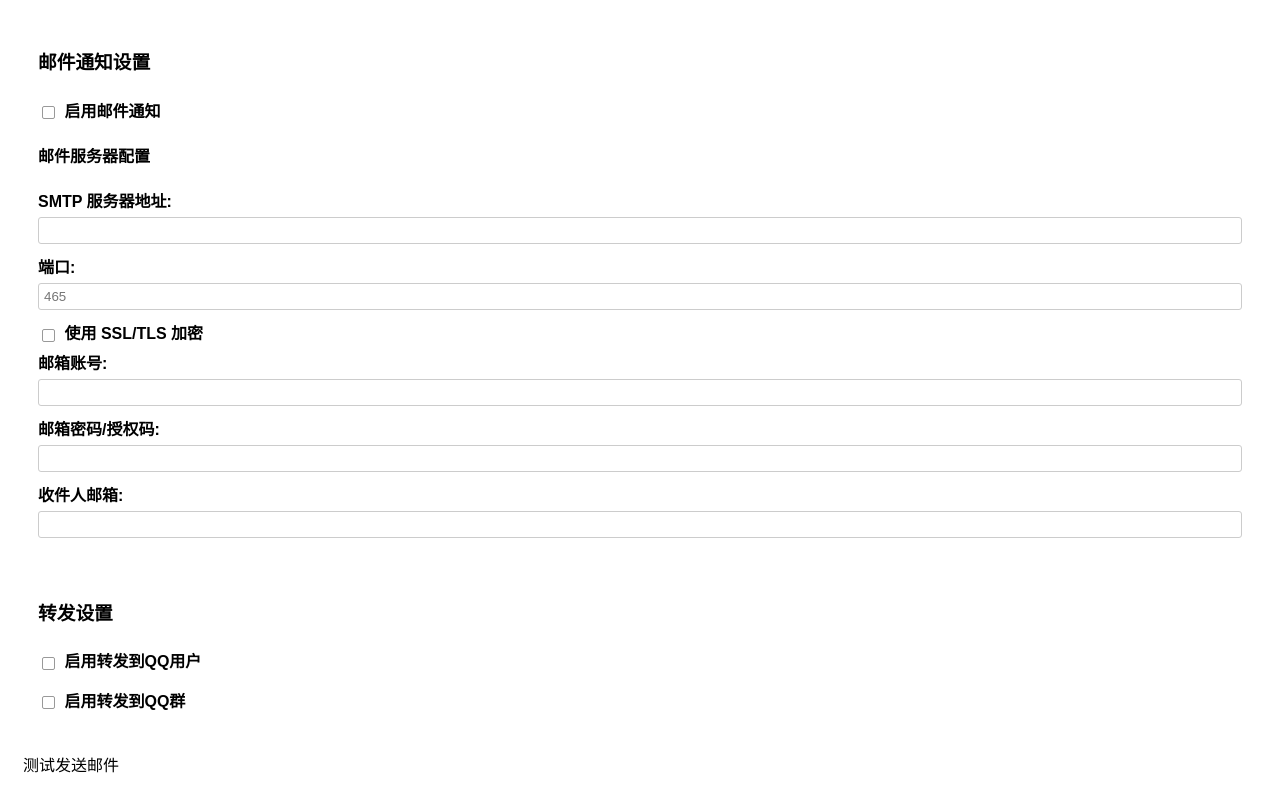
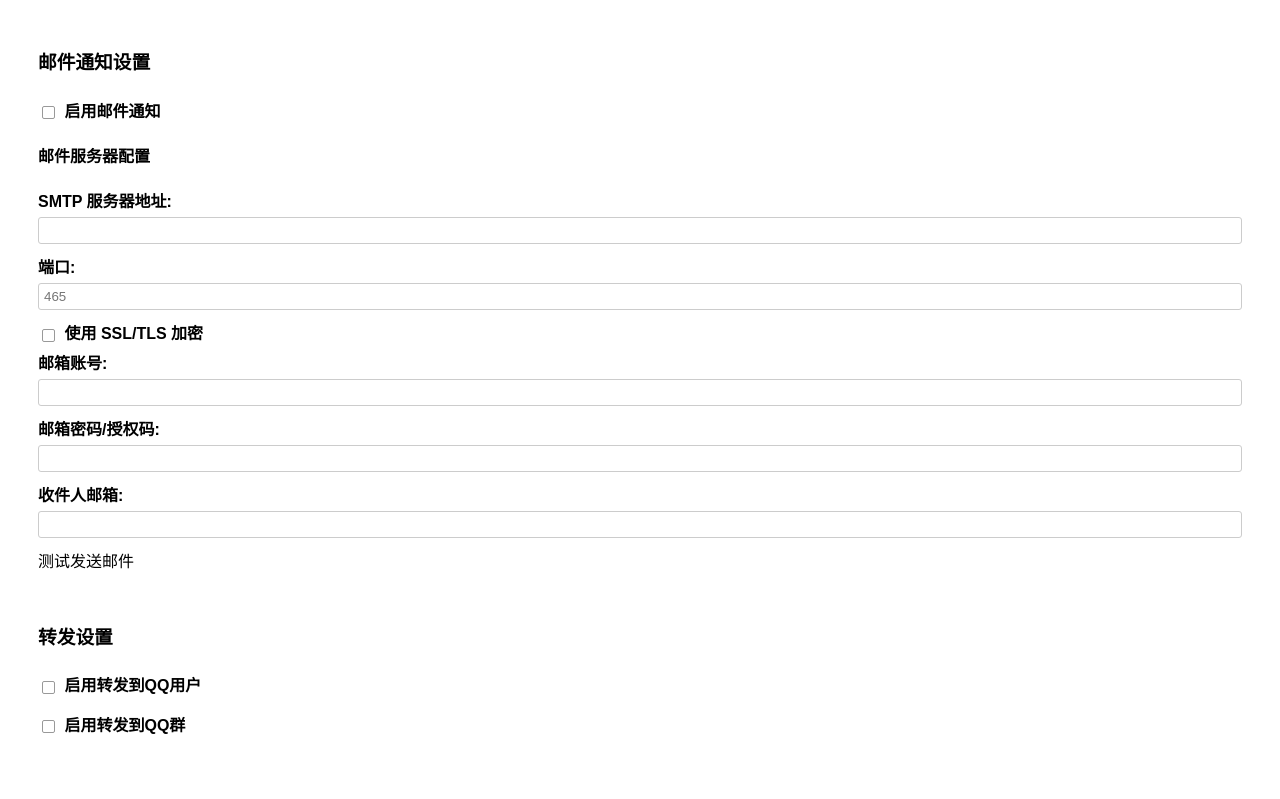
Before and after one commit to buynonsense/LiteLoaderQQNT-BuyTheWay, a browser extension: page src/settings.html in a window 1280 px wide. Shown: the part 747-1546 px from the top of the page. Drawn offline with Linux system fonts and the light colour scheme.

Commit message:
修改测试邮件发送按钮位置

```diff
--- a/src/settings.html
+++ b/src/settings.html
@@ -234,6 +234,10 @@
         <label for="emailTo">收件人邮箱:</label>
         <input type="text" id="emailTo" />
       </div>
+      <!-- 将测试邮件按钮移到这里 -->
+      <setting-button data-type="secondary" id="testEmailButton" style="margin-top: 10px;"
+        >测试发送邮件</setting-button
+      >
     </div>
 
     <!-- 新增转发设置区域 -->
@@ -318,9 +322,5 @@
         </div>
       </div>
     </div>
-
-    <setting-button data-type="secondary" id="testEmailButton"
-      >测试发送邮件</setting-button
-    >
   </body>
 </html>
```
